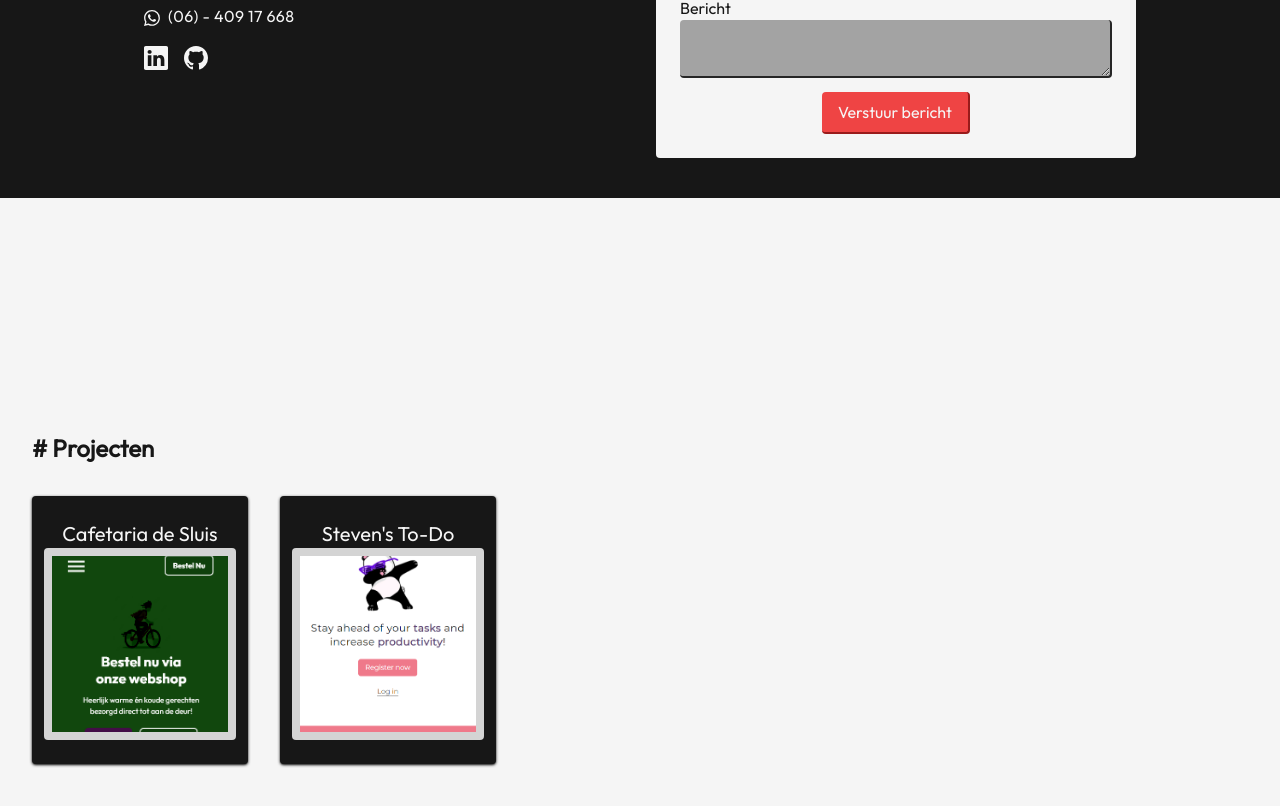
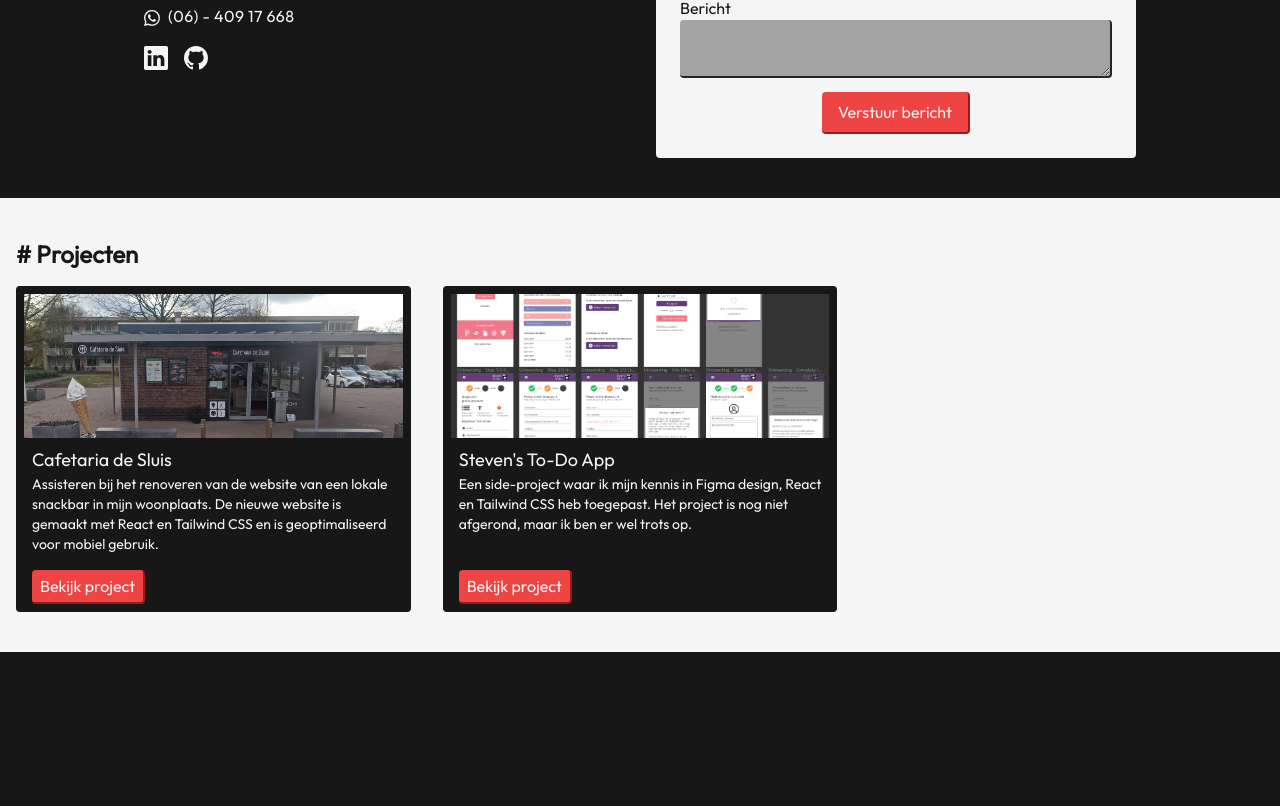
Before and after one commit to zStevenn/portfolio-old, a React (Vite) app: page / in a window 1280 px wide. Shown: the part 1932-2738 px from the top of the page. After the commit the page ends 2584 px from the top, so only its background shows below. Built offline with nearby package versions, Linux system fonts and the light colour scheme.

Commit message:
Refactors projects section

```diff
--- a/src/components/Projects.jsx
+++ b/src/components/Projects.jsx
@@ -3,37 +3,60 @@ import Project2 from "../assets/static/stevens-todo-app.png"
 
 function Projects() {
 	return (
-		<div className="bg-neutral-100 grid place-items-center">
+		<div className="bg-neutral-100">
 			<div
-				className="px-8 py-20 flex flex-col justify-center gap-4 md:gap-8 min-h-screen container mx-auto"
+				className="px-2 sm:px-4 py-10 flex flex-col justify-center gap-4 container mx-auto"
 				id="projecten"
 			>
 				<h1 className="text-neutral-900 text-2xl font-semibold"># Projecten</h1>
-				<div className="flex flex-col md:flex-row justify-start gap-4 md:gap-8">
-					<div className="bg-neutral-900 rounded shadow shadow-neutral-900 py-6 px-3 grid gap-4 place-items-center w-fit h-fit">
-						<a href="https://cafetariadesluis.nl" target="_blank">
-							<h3 className="text-neutral-100 text-center text-xl">
-								Cafetaria de Sluis
-							</h3>
+				<div className="grid grid-cols-1 sm:grid-cols-2 lg:grid-cols-3 gap-4 md:gap-8">
+					<div className="p-2 bg-neutral-900 rounded flex flex-col gap-2">
 						<img
-								className="h-48 w-48 object-cover p-2 rounded bg-neutral-300"
+							className="object-cover h-36 w-full"
 							src={Project1}
 							title="Cafetaria de Sluis"
 							alt="Cafetaria de Sluis"
 						/>
+						<div className="text-neutral-100 px-2 flex-1 pb-2">
+							<h3 className="text-lg">Cafetaria de Sluis</h3>
+							<p className="text-sm">
+								Assisteren bij het renoveren van de website van een lokale
+								snackbar in mijn woonplaats. De nieuwe website is gemaakt met
+								React en Tailwind CSS en is geoptimaliseerd voor mobiel gebruik.
+							</p>
+						</div>
+						<a
+							href="https://cafetariadesluis.nl"
+							target="_blank"
+							rel="noopener noreferrer"
+							className="px-2 mx-2 py-1 w-fit bg-red-500 border-b-2 border-r-2 border-red-800 rounded text-neutral-100"
+						>
+							Bekijk project
 						</a>
 					</div>
-					<div className="bg-neutral-900 rounded shadow shadow-neutral-900 py-6 px-3 grid gap-4 place-items-center w-fit h-fit">
-						<a href="https://stevens-todo-app.netlify.app" target="_blank">
-							<h3 className="text-neutral-100 text-center text-xl">
-								Steven's To-Do
-							</h3>
+
+					<div className="p-2 bg-neutral-900 rounded flex flex-col gap-2">
 						<img
-								className="h-48 w-48 object-cover p-2 rounded bg-neutral-300"
+							className="object-cover h-36 w-full"
 							src={Project2}
 							title="Steven's To-Do App"
 							alt="Steven's To-Do App"
 						/>
+						<div className="text-neutral-100 px-2 flex-1 pb-2">
+							<h3 className="text-lg">Steven's To-Do App</h3>
+							<p className="text-sm">
+								Een side-project waar ik mijn kennis in Figma design, React en
+								Tailwind CSS heb toegepast. Het project is nog niet afgerond,
+								maar ik ben er wel trots op.
+							</p>
+						</div>
+						<a
+							href="https://stevens-todo-app.netlify.app"
+							target="_blank"
+							rel="noopener noreferrer"
+							className="px-2 mx-2 py-1 w-fit bg-red-500 border-b-2 border-r-2 border-red-800 rounded text-neutral-100"
+						>
+							Bekijk project
 						</a>
 					</div>
 				</div>
```
Also changed, not shown: src/assets/static/cafetaria-de-sluis.png, src/assets/static/stevens-todo-app.png. Lines whose indentation alone changed are shown as unchanged.
